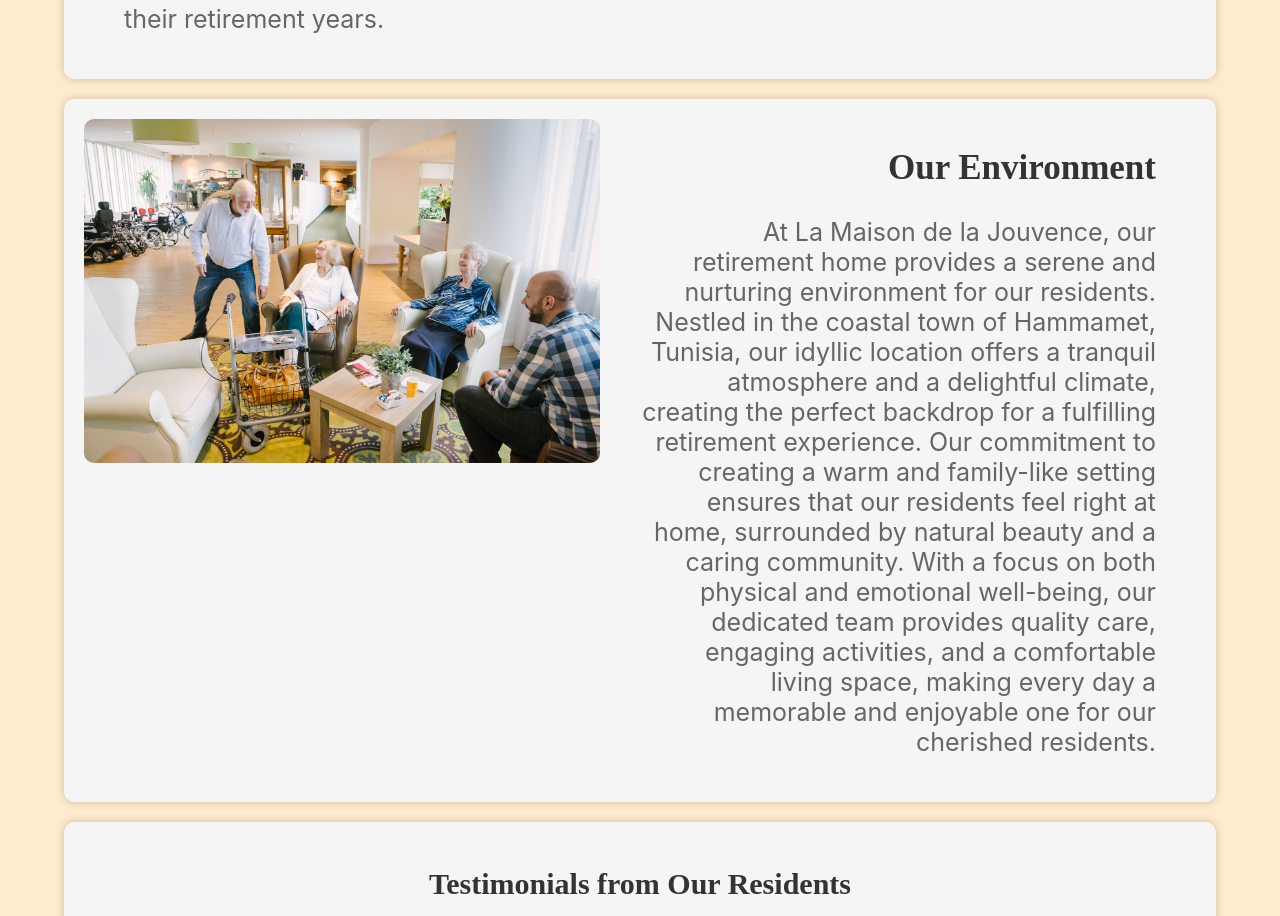
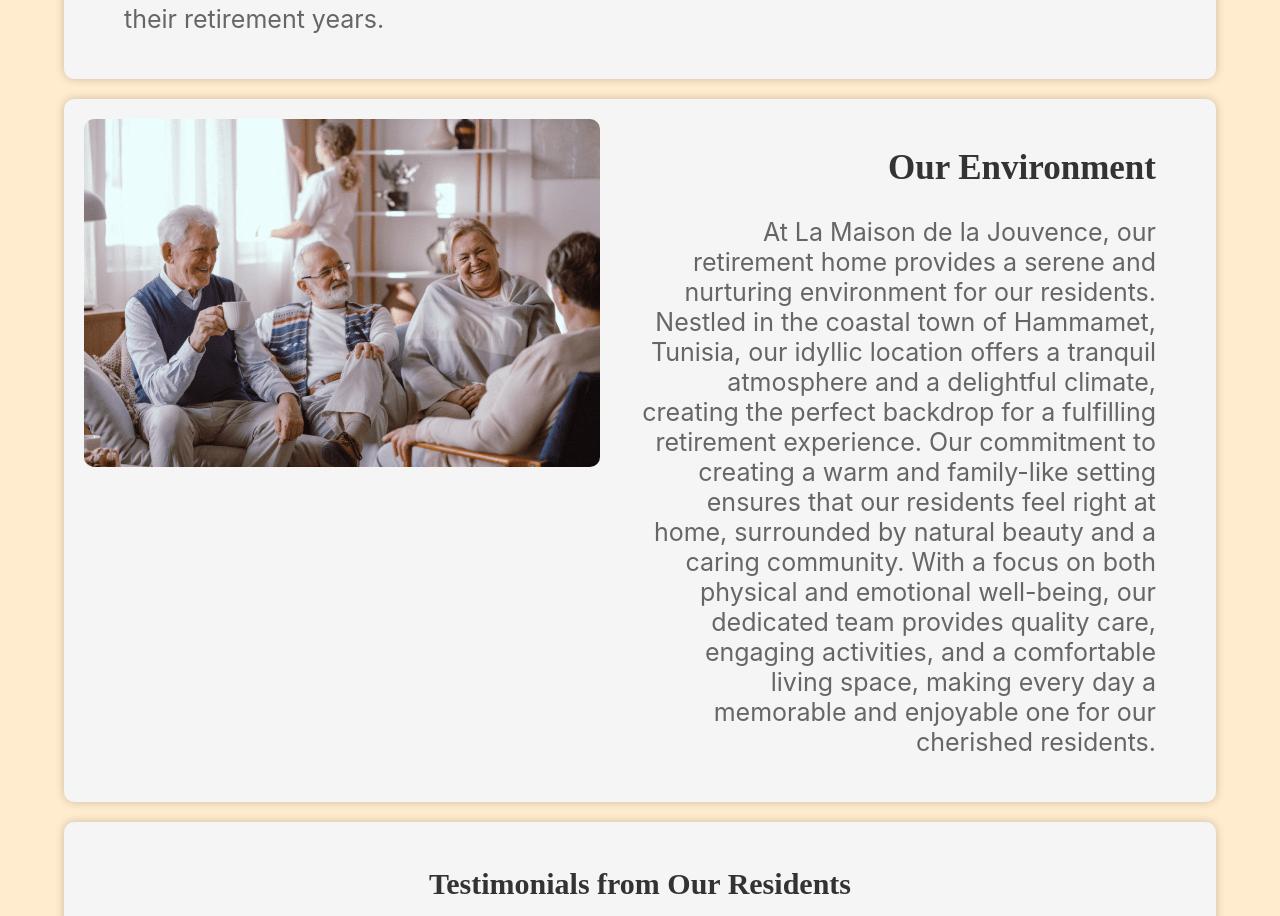
Before and after one commit to dhaker95/Portfolio-Project, a React (Create React App) app: page / in a window 1280 px wide. Shown: the part 1768-2684 px from the top of the page. Built offline with nearby package versions, Linux system fonts and the light colour scheme; a web font is replaced by a local one.

Commit message:
Updated environment image

```diff
--- a/src/screens/Home/Home.jsx
+++ b/src/screens/Home/Home.jsx
@@ -12,6 +12,7 @@ import testimonialImage2 from '../../assets/Home/testimonial2.jpg';
 import testimonialImage3 from '../../assets/Home/testimonial3.jpeg';
 import Footer from '../../components/Footer/Footer';
 import servicesImage from '../../assets/Home/services.jpg';
+import environmentImage from '../../assets/Home/environment.png';
 
 const Home = () => {
     // Sample slider settings
@@ -78,7 +79,7 @@ const Home = () => {
                     <div className="goals services-section">
                         <div className="goals services-content">
                         <div className="goals services-image">
-                                <img src={servicesImage} alt="Services" />
+                                <img src={environmentImage} alt="Services" />
                             </div>
                             <div className="goals services-text">
                                 <h2>Our Environment</h2>
```
